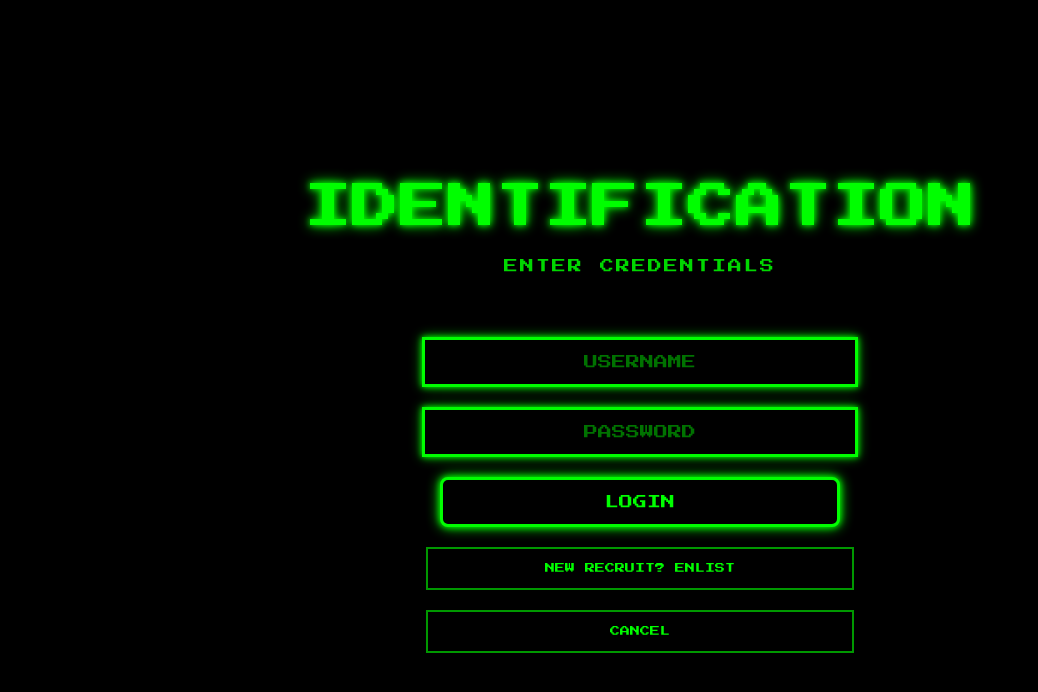
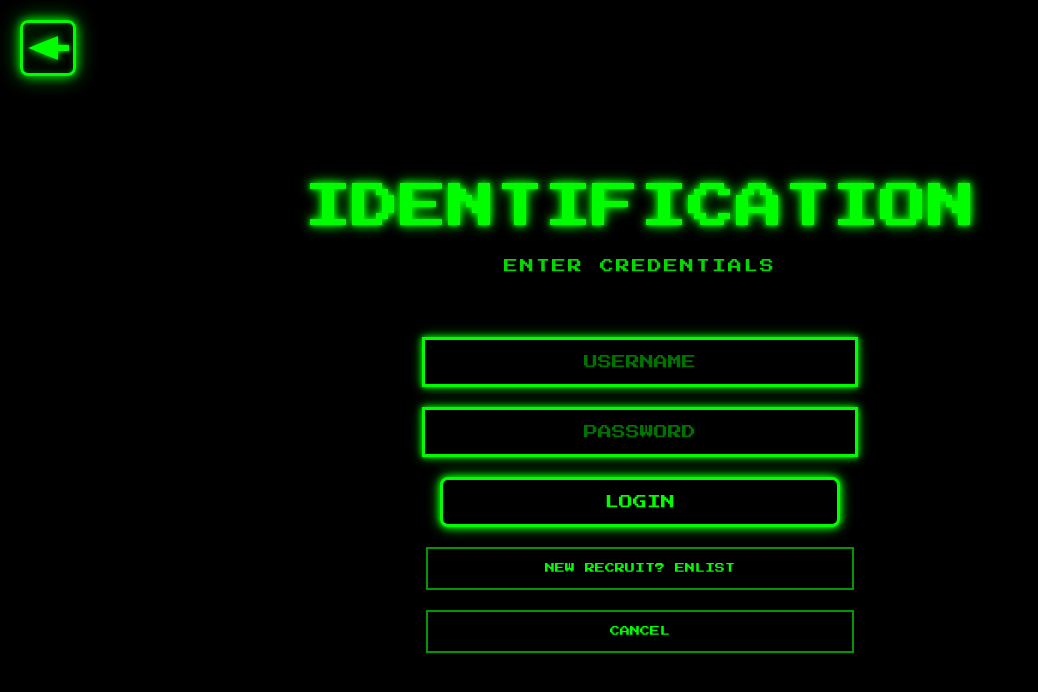
Before and after one commit to harpleen/battleship-clone, a React app in the folder frontend/: page /login in a window 1280 px wide. Shown: the top 692 px of the page, without its empty margins (0-1038 px from the left). Built offline with nearby package versions, Linux system fonts and the light colour scheme; the HTML template or start-up script is replaced by a standard one.

Commit message:
added in back arrow buttons

```diff
--- a/frontend/src/pages/Create_Player/Create_Player.css
+++ b/frontend/src/pages/Create_Player/Create_Player.css
@@ -1,4 +1,9 @@
+@import url("https://fonts.googleapis.com/css2?family=Press+Start+2P&display=swap");
+
+/* CONTAINER */
+
 .create-player-container {
+  position: relative;
   display: flex;
   flex-direction: column;
   min-height: 100vh;
@@ -7,6 +12,8 @@
   background-color: #000;
   color: #00ff00;
 }
+
+/* CONTENT */
 
 .create-player-content {
   flex: 1;
@@ -17,7 +24,9 @@
   gap: 1rem;
 }
 
-/* INPUT  */
+/* INPUT */
+
+
 .create-player-content input {
   padding: 15px;
   margin-top: -20px;
@@ -38,7 +47,8 @@
   outline: none;
 }
 
-/* BUTTONS / LINKS */
+/* BUTTONS */
+
 .create-player-content a,
 .create-player-content button {
   background: #000;
@@ -59,10 +69,11 @@
     0 0 6px #00ff00,
     0 0 14px #00ff00;
 
-  transition: transform 0.15s ease,
-              box-shadow 0.15s ease,
-              background-color 0.15s ease,
-              color 0.15s ease;
+  transition:
+    transform 0.15s ease,
+    box-shadow 0.15s ease,
+    background-color 0.15s ease,
+    color 0.15s ease;
 }
 
 .create-player-content a:hover,
@@ -84,6 +95,7 @@
   transform: none;
 }
 
+/* HEADER */
 
 .create-player-header {
   font-size: 45px;
@@ -91,3 +103,91 @@
   color: #00ff00;
   text-shadow: 0 0 8px #00ff26;
 }
+
+/* RETRO BACK ARROW */
+
+
+.retro-back-btn {
+  position: fixed;
+  top: 20px;
+  left: 6px;
+
+  width: 72px;
+  height: 72px;
+
+  background: transparent;
+  border: none;
+  box-shadow: none;
+
+  padding: 0;
+  margin: 0;
+
+  cursor: pointer;
+  z-index: 9999;
+
+  appearance: none;
+  -webkit-appearance: none;
+  -webkit-tap-highlight-color: transparent;
+
+  outline: none;
+
+  transition: transform 0.15s ease;
+}
+
+/* ARROW HEAD */
+
+.retro-back-btn::before {
+  content: "";
+  position: absolute;
+  top: 50%;
+  left: 50%;
+
+  transform: translate(-65%, -50%);
+
+  border-top: 15px solid transparent;
+  border-bottom: 14px solid transparent;
+  border-right: 22px solid #00ff00;
+
+  filter: drop-shadow(0 0 6px #00ff00);
+
+  pointer-events: none;
+}
+
+/* ARROW SHAFT */
+
+.retro-back-btn::after {
+  content: "";
+  position: absolute;
+  top: 50%;
+  left: 50%;
+
+  transform: translate(-10%, -50%);
+
+  width: 22px;
+  height: 8px;
+
+  background: #00ff00;
+  box-shadow: 0 0 6px #00ff00;
+
+  pointer-events: none;
+}
+
+/* HOVER */
+
+.retro-back-btn:hover {
+  transform: translateX(-4px) scale(1.1);
+}
+
+/* ACTIVE */
+
+.retro-back-btn:active {
+  transform: translateX(-6px) scale(0.95);
+}
+
+/* FOCUS */
+
+.retro-back-btn:focus,
+.retro-back-btn:focus-visible {
+  outline: none;
+  box-shadow: none;
+}
--- a/frontend/src/pages/GameModes.css
+++ b/frontend/src/pages/GameModes.css
@@ -1,4 +1,11 @@
 @import url("https://fonts.googleapis.com/css2?family=Press+Start+2P&display=swap");
+
+html, body {
+  margin: 0;
+  padding: 0;
+}
+
+/* GAME MODES CONTAINER */
 
 .start-crt {
   background: #000;
@@ -14,16 +21,16 @@
   font-family: "Press Start 2P", monospace;
   text-align: center;
 
-  position: fixed;
-  top: 0;
-  left: 0;
-  overflow: hidden;
+  animation: flicker 0.15s infinite;
 }
+
+/* TEXT */
 
 .title {
   font-size: 36px;
   margin-bottom: 15px;
   text-shadow: 0 0 8px #00ff26;
+  text-transform: uppercase;
 }
 
 .subtitle {
@@ -31,7 +38,11 @@
   margin-bottom: 50px;
   opacity: 0.85;
   letter-spacing: 2px;
+  text-transform: uppercase;
 }
+
+/* MENU */
+
 
 .menu {
   display: flex;
@@ -41,6 +52,9 @@
   max-width: 400px;
   align-items: center;
 }
+
+/* BUTTONS */
+
 
 .start-btn {
   background: #000;
@@ -62,10 +76,11 @@
     0 0 6px #00ff00,
     0 0 14px #00ff00;
 
-  transition: transform 0.15s ease,
-              box-shadow 0.15s ease,
-              background-color 0.15s ease,
-              color 0.15s ease;
+  transition:
+    transform 0.15s ease,
+    box-shadow 0.15s ease,
+    background-color 0.15s ease,
+    color 0.15s ease;
 }
 
 .start-btn:hover {
@@ -76,9 +91,123 @@
     0 0 12px #00ff00,
     0 0 24px #00ff00;
 
-  transform: translateY(-2px) scale(1.04);
+  transform: scale(1.04);
 }
 
 .btn-back {
-  opacity: 0.8;
+  opacity: 0.85;
+  border-width: 2px;
 }
+
+/* BACK BUTTON */
+
+
+.retro-back-btn {
+  position: fixed;
+  top: 20px;
+  left: 20px;
+
+  width: 56px;
+  height: 56px;
+
+  background: radial-gradient(circle at top left, #001a00, #000);
+  border: 3px solid #00ff00;
+
+  cursor: pointer;
+  padding: 0;
+
+  box-shadow:
+    inset 0 0 6px rgba(0, 255, 0, 0.3),
+    0 0 10px #00ff00,
+    0 0 22px rgba(0, 255, 0, 0.6);
+
+  transition:
+    transform 0.15s ease,
+    box-shadow 0.15s ease,
+    background 0.15s ease;
+
+  z-index: 9999;
+}
+
+/* ARROW HEAD */
+.retro-back-btn::before {
+  content: "";
+  position: absolute;
+  left: 5px;
+  top: 50%;
+  transform: translateY(-50%);
+
+  border-top: 12px solid transparent;
+  border-bottom: 12px solid transparent;
+  border-right: 30px solid #00ff00;
+
+  filter: drop-shadow(0 0 4px #00ff00);
+}
+
+/* ARROW SHAFT */
+.retro-back-btn::after {
+  content: "";
+  position: absolute;
+  left: 32px;
+  top: 50%;
+  transform: translateY(-50%);
+
+  width: 14px;
+  height: 6px;
+
+  background: #00ff00;
+  box-shadow: 0 0 4px #00ff00;
+}
+
+/* HOVER */
+.retro-back-btn:hover {
+  background: #00ff00;
+  transform: translateX(-4px) scale(1.08);
+
+  box-shadow:
+    inset 0 0 6px rgba(0, 0, 0, 0.5),
+    0 0 14px #00ff00,
+    0 0 32px rgba(0, 255, 0, 0.9);
+}
+
+.retro-back-btn:hover::before {
+  border-right-color: #000;
+  filter: none;
+}
+
+.retro-back-btn:hover::after {
+  background: #000;
+  box-shadow: none;
+}
+
+/* ACTIVE */
+.retro-back-btn:active {
+  transform: translateX(-6px) scale(0.95);
+}
+
+/* FLICKER */
+
+
+@keyframes flicker {
+  0% { opacity: 0.97; }
+  50% { opacity: 1; }
+  100% { opacity: 0.98; }
+}
+
+/* RESPONSIVE */
+
+
+@media (max-width: 768px) {
+  .title {
+    font-size: 24px;
+  }
+
+  .menu {
+    width: 90%;
+  }
+
+  .start-btn {
+    font-size: 12px;
+    padding: 15px;
+  }
+}
--- a/frontend/src/pages/LoginPage/LoginPage.css
+++ b/frontend/src/pages/LoginPage/LoginPage.css
@@ -177,3 +177,91 @@
     width: 90%;
   }
 }
+
+/* BACK BUTTON */
+
+.retro-back-btn {
+  position: fixed;
+  top: 20px;
+  left: 20px;
+
+  width: 56px;
+  height: 56px;
+
+  background: radial-gradient(circle at top left, #001a00, #000);
+  border: 3px solid #00ff00;
+
+  cursor: pointer;
+  padding: 0;
+
+  box-shadow:
+    inset 0 0 6px rgba(0, 255, 0, 0.3),
+    0 0 10px #00ff00,
+    0 0 22px rgba(0, 255, 0, 0.6);
+
+  transition:
+    transform 0.15s ease,
+    box-shadow 0.15s ease,
+    background 0.15s ease;
+
+  z-index: 9999;
+}
+
+/* ARROW HEAD */
+.retro-back-btn::before {
+  content: "";
+  position: absolute;
+  left: 18px;
+  top: 50%;
+  transform: translateY(-50%);
+
+  width: 0;
+  height: 0;
+
+  border-top: 10px solid transparent;
+  border-bottom: 10px solid transparent;
+  border-right: 16px solid #00ff00;
+
+  filter: drop-shadow(0 0 4px #00ff00);
+}
+
+/* ARROW SHAFT */
+.retro-back-btn::after {
+  content: "";
+  position: absolute;
+  left: 28px;
+  top: 50%;
+  transform: translateY(-50%);
+
+  width: 14px;
+  height: 6px;
+
+  background: #00ff00;
+  box-shadow: 0 0 4px #00ff00;
+}
+
+/* Hover */
+.retro-back-btn:hover {
+  background: #00ff00;
+  transform: translateX(-4px) scale(1.08);
+
+  box-shadow:
+    inset 0 0 6px rgba(0, 0, 0, 0.5),
+    0 0 14px #00ff00,
+    0 0 32px rgba(0, 255, 0, 0.9);
+}
+
+.retro-back-btn:hover::before {
+  border-right-color: #000;
+  filter: none;
+}
+
+.retro-back-btn:hover::after {
+  background: #000;
+  box-shadow: none;
+}
+
+/* Press */
+.retro-back-btn:active {
+  transform: translateX(-6px) scale(0.95);
+}
--- a/frontend/src/pages/LoginPage/LoginPage.jsx
+++ b/frontend/src/pages/LoginPage/LoginPage.jsx
@@ -7,6 +7,7 @@ const LoginPage = () => {
   const [username, setUsername] = useState("");
   const [password, setPassword] = useState("");
   const [error, setError] = useState("");
+
   const navigate = useNavigate();
 
   const handleSubmit = async (e) => {
@@ -21,6 +22,14 @@ const LoginPage = () => {
 
   return (
     <div className="login-container">
+
+      {/* Back Arrow */}
+      <button
+        className="retro-back-btn"
+        onClick={() => navigate("/")}
+        aria-label="Back to Home"
+      />
+
       <h1 className="login-title">IDENTIFICATION</h1>
       <div className="login-subtitle">ENTER CREDENTIALS</div>
 
@@ -32,6 +41,7 @@ const LoginPage = () => {
           value={username}
           onChange={(e) => setUsername(e.target.value)}
         />
+
         <input
           type="password"
           placeholder="PASSWORD"
@@ -42,7 +52,9 @@ const LoginPage = () => {
 
         {error && <div className="error-msg">{error}</div>}
 
-        <button type="submit" className="login-btn">LOGIN</button>
+        <button type="submit" className="login-btn">
+          LOGIN
+        </button>
 
         <Link to="/signup" className="login-btn login-btn-back">
           NEW RECRUIT? ENLIST
--- a/frontend/src/pages/SignUpPage/SignUp.css
+++ b/frontend/src/pages/SignUpPage/SignUp.css
@@ -1,4 +1,7 @@
 @import url("https://fonts.googleapis.com/css2?family=Press+Start+2P&display=swap");
+
+/* SIGNUP CONTAINER */
+/* ============================= */
 
 .signup-container {
   background: #000;
@@ -45,6 +48,7 @@
 
 /* FORM */
 
+
 .signup-form {
   display: flex;
   flex-direction: column;
@@ -56,6 +60,7 @@
 }
 
 /* INPUT */
+
 
 .signup-input {
   background: transparent;
@@ -89,6 +94,7 @@
 }
 
 /* PRIMARY BUTTON */
+
 
 .signup-btn {
   background: #000;
@@ -131,44 +137,26 @@
     0 0 24px #00ff00;
 }
 
-/* BACK BUTTON */
+/* ERROR */
 
-.signup-btn-back {
-  background: transparent;
-  border: 2px solid rgba(0, 255, 0, 0.6);
-
-  font-size: 10px;
-  padding: 12px;
-  margin-top: 5px;
-
-  box-shadow: none;
-}
-
-.signup-btn-back:hover {
-  border-color: #00ff00;
-  box-shadow:
-    0 0 6px #00ff00;
-}
-
-/* ERROR */
 
 .error-msg {
   color: #ff003c;
   font-size: 10px;
-
-  text-shadow:
-    0 0 6px #ff003c;
+  text-shadow: 0 0 6px #ff003c;
 }
 
 /* FLICKER */
 
+
 @keyframes flicker {
-  0%   { opacity: 0.97; }
-  50%  { opacity: 1; }
+  0% { opacity: 0.97; }
+  50% { opacity: 1; }
   100% { opacity: 0.98; }
 }
 
 /* RESPONSIVE */
+
 
 @media (max-width: 768px) {
   .signup-title {
@@ -179,3 +167,88 @@
     width: 90%;
   }
 }
+
+/* BACK BUTTON */
+
+.retro-back-btn {
+  position: fixed;
+  top: 20px;
+  left: 20px;
+
+  width: 56px;
+  height: 56px;
+
+  background: radial-gradient(circle at top left, #001a00, #000);
+  border: 3px solid #00ff00;
+
+  cursor: pointer;
+  padding: 0;
+
+  box-shadow:
+    inset 0 0 6px rgba(0, 255, 0, 0.3),
+    0 0 10px #00ff00,
+    0 0 22px rgba(0, 255, 0, 0.6);
+
+  transition:
+    transform 0.15s ease,
+    box-shadow 0.15s ease,
+    background 0.15s ease;
+
+  z-index: 9999;
+}
+
+/* ARROW HEAD */
+.retro-back-btn::before {
+  content: "";
+  position: absolute;
+  left: 5px;
+  top: 50%;
+  transform: translateY(-50%);
+
+  border-top: 12px solid transparent;
+  border-bottom: 10px solid transparent;
+  border-right: 31px solid #00ff00;
+
+  filter: drop-shadow(0 0 4px #00ff00);
+}
+
+/* ARROW SHAFT */
+.retro-back-btn::after {
+  content: "";
+  position: absolute;
+  left: 33px;
+  top: 50%;
+  transform: translateY(-50%);
+
+  width: 14px;
+  height: 6px;
+
+  background: #00ff00;
+  box-shadow: 0 0 4px #00ff00;
+}
+
+/* HOVER */
+.retro-back-btn:hover {
+  background: #00ff00;
+  transform: translateX(-4px) scale(1.08);
+
+  box-shadow:
+    inset 0 0 6px rgba(0, 0, 0, 0.5),
+    0 0 14px #00ff00,
+    0 0 32px rgba(0, 255, 0, 0.9);
+}
+
+.retro-back-btn:hover::before {
+  border-right-color: #000;
+  filter: none;
+}
+
+.retro-back-btn:hover::after {
+  background: #000;
+  box-shadow: none;
+}
+
+/* ACTIVE */
+.retro-back-btn:active {
+  transform: translateX(-6px) scale(0.95);
+}
--- a/frontend/src/pages/Start.css
+++ b/frontend/src/pages/Start.css
@@ -8,7 +8,7 @@ html, body, #root {
   overflow: hidden;
 }
 
-/* START PAGE ONLY */
+/* START PAGE */
 
 .start-crt {
   background: #020202;
@@ -98,6 +98,91 @@ html, body, #root {
   transform: none;
 }
 
+/* BACK BUTTON */
+
+.retro-back-btn {
+  position: fixed;
+  top: 20px;
+  left: 20px;
+
+  width: 56px;
+  height: 56px;
+
+  background: radial-gradient(circle at top left, #003322, #000);
+  border: 3px solid #00ff9c;
+
+  cursor: pointer;
+  padding: 0;
+
+  box-shadow:
+    inset 0 0 6px rgba(0, 255, 156, 0.3),
+    0 0 10px #00ff9c,
+    0 0 22px rgba(0, 255, 156, 0.6);
+
+  transition:
+    transform 0.15s ease,
+    box-shadow 0.15s ease,
+    background 0.15s ease;
+
+  z-index: 9999;
+}
+
+/* ARROW HEAD */
+.retro-back-btn::before {
+  content: "";
+  position: absolute;
+  left: 5px;
+  top: 50%;
+  transform: translateY(-50%);
+
+  border-top: 12px solid transparent;
+  border-bottom: 12px solid transparent;
+  border-right: 30px solid #00ff9c;
+
+  filter: drop-shadow(0 0 4px #00ff9c);
+}
+
+/* ARROW SHAFT */
+.retro-back-btn::after {
+  content: "";
+  position: absolute;
+  left: 32px;
+  top: 50%;
+  transform: translateY(-50%);
+
+  width: 14px;
+  height: 6px;
+
+  background: #00ff9c;
+  box-shadow: 0 0 4px #00ff9c;
+}
+
+/* HOVER */
+.retro-back-btn:hover {
+  background: #00ff9c;
+  transform: translateX(-4px) scale(1.08);
+
+  box-shadow:
+    inset 0 0 6px rgba(0, 0, 0, 0.5),
+    0 0 14px #00ff9c,
+    0 0 32px rgba(0, 255, 156, 0.9);
+}
+
+.retro-back-btn:hover::before {
+  border-right-color: #000;
+  filter: none;
+}
+
+.retro-back-btn:hover::after {
+  background: #000;
+  box-shadow: none;
+}
+
+/* ACTIVE */
+.retro-back-btn:active {
+  transform: translateX(-6px) scale(0.95);
+}
+
 /* FLICKER */
 
 @keyframes flicker {
@@ -106,8 +191,19 @@ html, body, #root {
   100% { opacity: 0.98; }
 }
 
+/* RESPONSIVE */
+
 @media (max-width: 768px) {
-  .title { font-size: 32px; }
-  .start-btn { font-size: 12px; padding: 15px; }
-  .menu { width: 90%; }
+  .title {
+    font-size: 32px;
+  }
+
+  .start-btn {
+    font-size: 12px;
+    padding: 15px;
+  }
+
+  .menu {
+    width: 90%;
+  }
 }
```
Also changed, not shown: frontend/src/pages/Create_Player/Create_Player.jsx (+20 -27 lines), frontend/src/pages/GameModes.jsx (+13 -1 lines), frontend/src/pages/NameEntry.jsx (added, +34 -0 lines), frontend/src/pages/SignUpPage/SignUp.jsx (+11 -1 lines), frontend/src/pages/Start.jsx (+22 -6 lines).
